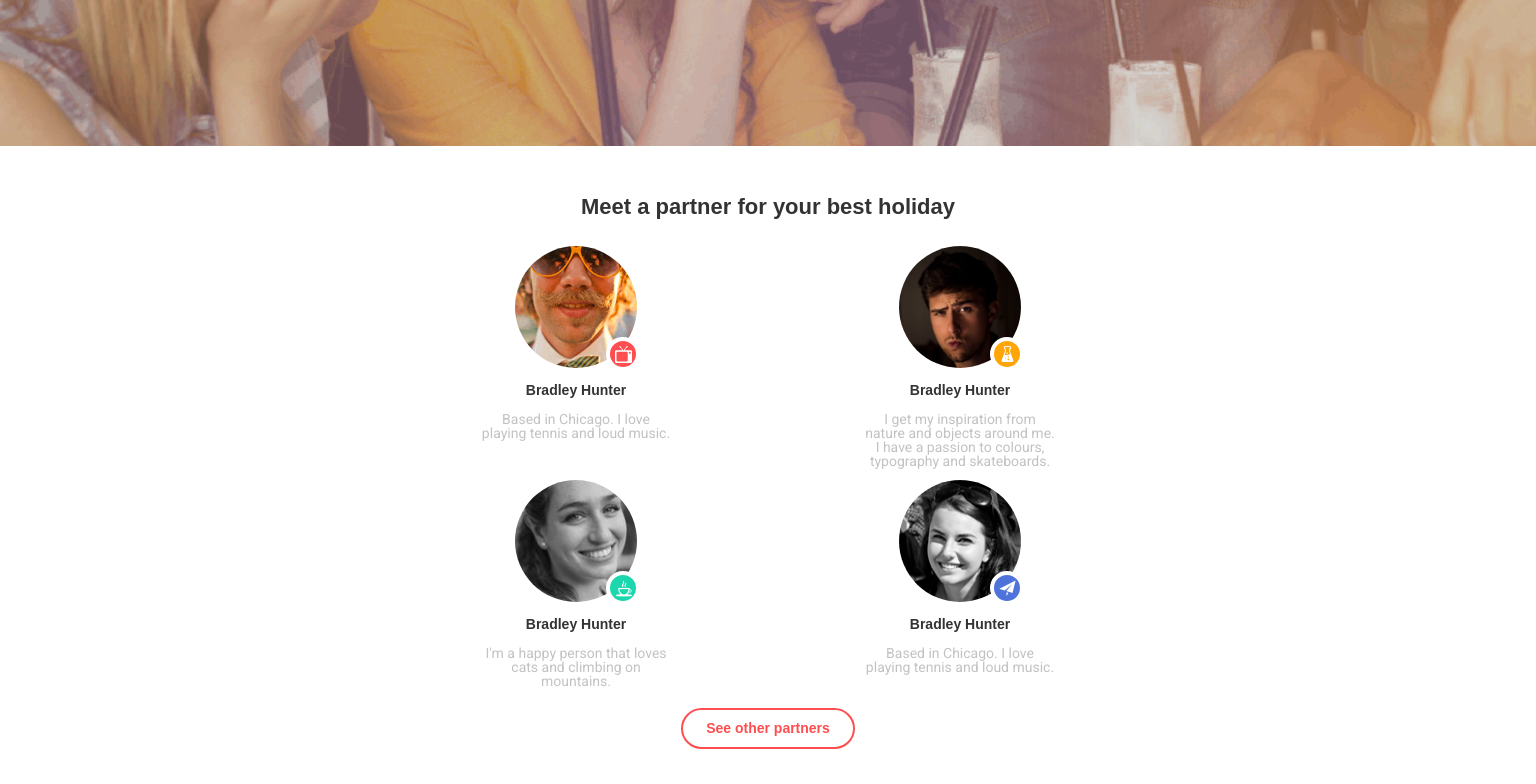
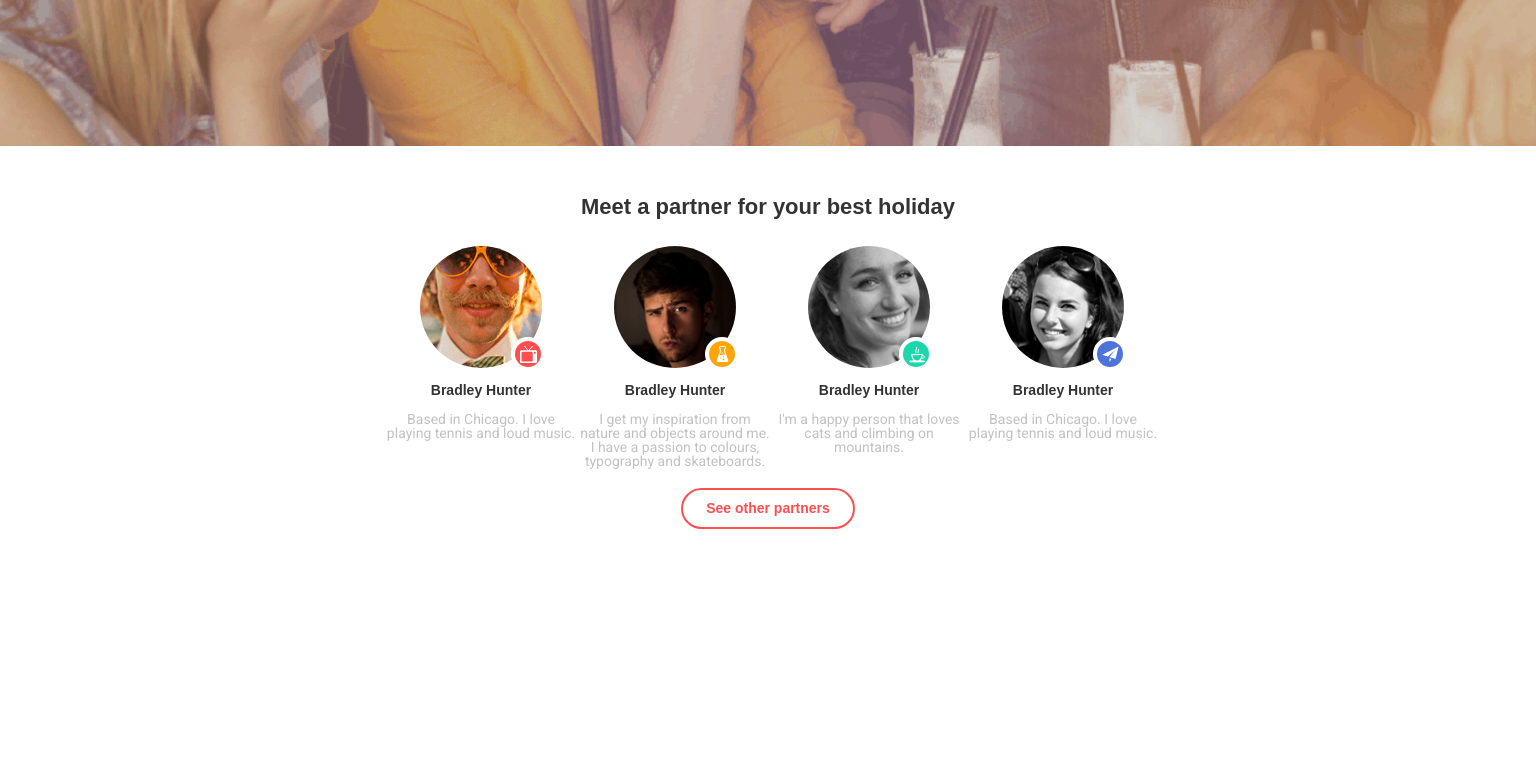
Before and after one commit to danikCF/goit-fe-course, a plain HTML site: page html-css/module-8/index.html in a window 1536 px wide. Shown: the part 654-1438 px from the top of the page. After the commit the page ends 1250 px from the top, so only its background shows below. Drawn offline with Linux system fonts and the light colour scheme.

Commit message:
Module-8 Done

```diff
--- a/html-css/module-8/css/desktop.css
+++ b/html-css/module-8/css/desktop.css
@@ -35,7 +35,8 @@
     }
     .team__for-meet{
         display: flex;
-        justify-content: center;
+        flex-wrap: nowrap;
+        justify-content: space-between;
         margin-top: 16px;
     }
     .link__person{
--- a/html-css/module-8/css/tablet.css
+++ b/html-css/module-8/css/tablet.css
@@ -33,6 +33,7 @@
     .team__for-meet{
         display: flex;
         justify-content: center;
+        align-items: flex-start;
         flex-wrap: wrap;
         margin: auto;
         margin-top: 16px;
```
